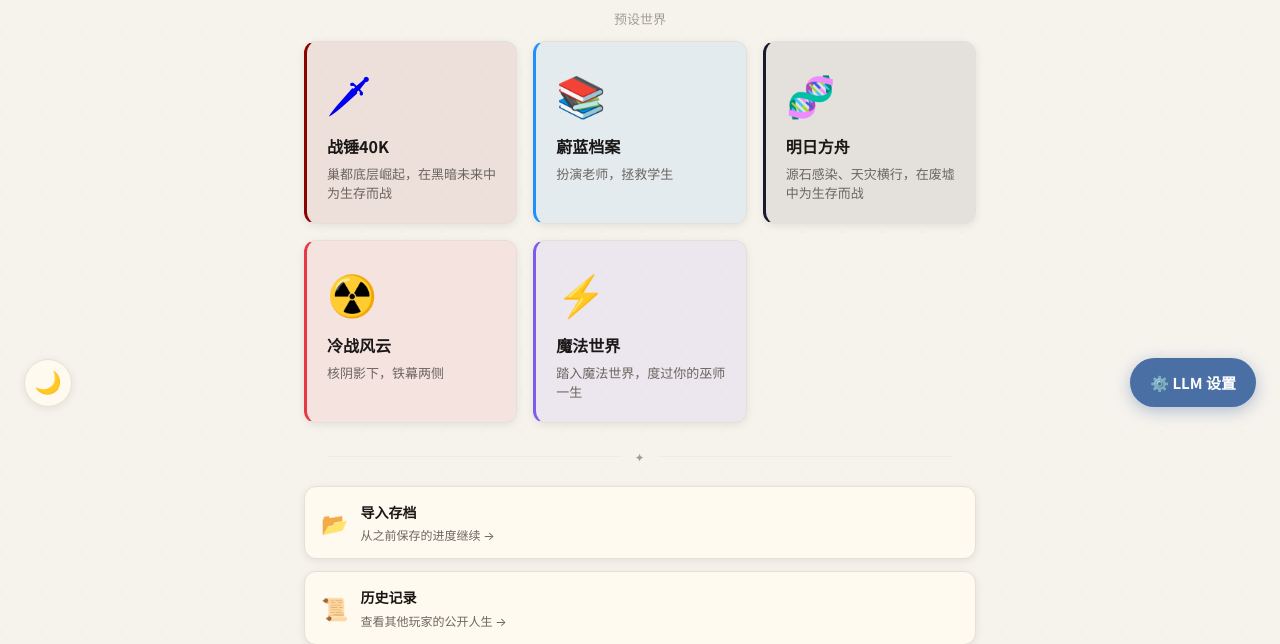
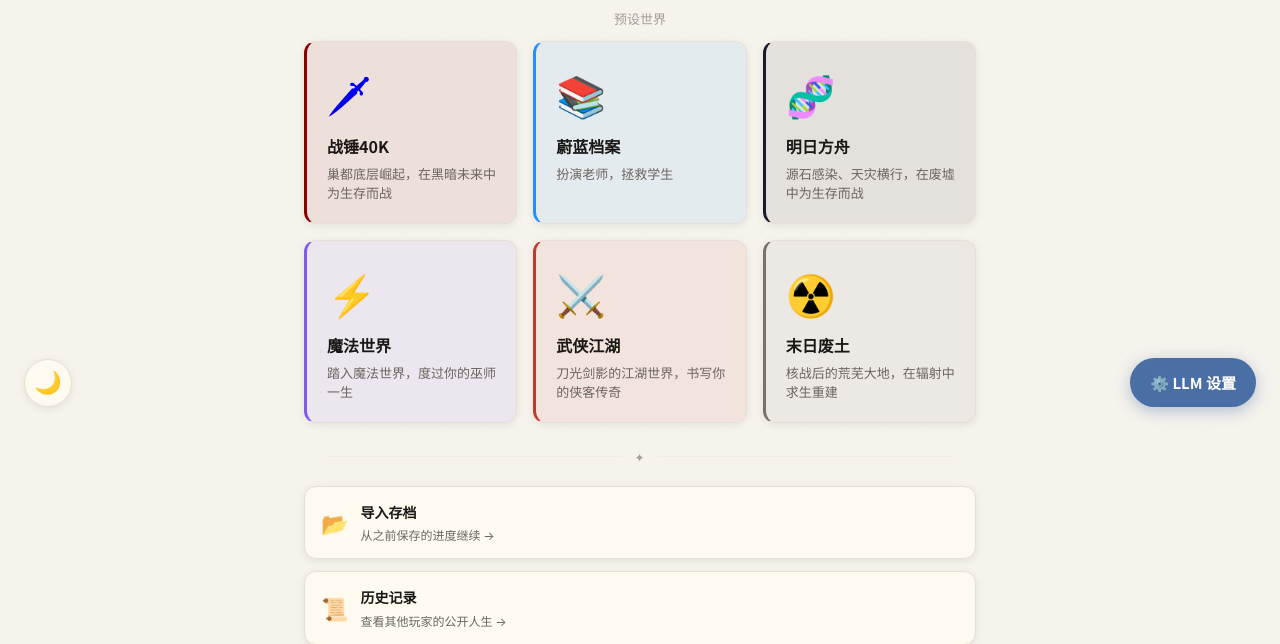
Before and after one commit to jinzejia114514/renshengchongkaiAI, a Flask app: page / in a window 1280 px wide. Shown: the part 369-1013 px from the top of the page. Run offline with Flask 3, Linux system fonts and the light colour scheme.

Commit message:
优化了前端展示，添加删除了一些世界

```diff
--- a/app.py
+++ b/app.py
@@ -104,6 +104,9 @@ def get_trait_icon(trait):
 
         '魅力': '💫',
         '魔力': '🔮',
+        '内力': '🌀',
+        '身法': '💨',
+        '侠义': '🛡️',
 
         '战斗': '⚔️', '源石技艺': '🔮', '战术': '🧠', '意志': '🔥',
         '力量': '💪', '谋略': '🎯', '战力': '⚡', '指挥': '📡', '羁绊': '💝',
@@ -149,6 +152,10 @@ def get_trait_desc(trait):
         '魅力': '个人吸引力，影响社交和说服力',
 
         '魔力': '操控魔法的潜力和掌控力',
+
+        '内力': '体内真气修为，决定武功威力',
+        '身法': '身法轻功，影响闪避与行动',
+        '侠义': '侠义之心，影响江湖声望和正道关系',
 
         '战斗': '近身作战能力，影响生存和武力对抗',
 
@@ -294,14 +301,6 @@ LLM_CONFIG = merge_config()
 # ============ 世界书标签系统 ============
 
 WORLD_TAG_DEFAULTS = {
-    'cold_war': {
-        '社会结构': {'社会阶层': 6, '政治稳定': -3, '势力密度': 2, '法治程度': 8, '教育水平': 5, '家庭观念': 7},
-        '自然环境': {'灾害频率': 2, '气候适宜': 5, '地形多样': 4, '资源丰富': 5},
-        '经济体系': {'经济自由': -5, '科技水平': 6, '资源分配': -3, '贸易开放': 2},
-        '超自然': {'超自然强度': 0, '普及程度': 0, '危险程度': 0, '可控程度': 0},
-        '人口构成': {'种族多样': 3, '人口密度': 7, '语言统一': -3, '文化多元': 4},
-        '文化面貌': {'价值观对立': -6, '宗教信仰': -4, '艺术繁荣': 3, '传统保留': 5},
-    },
     'arknights': {
         '社会结构': {'社会阶层': -7, '政治稳定': -5, '势力密度': 8, '法治程度': -4, '教育水平': 3, '家庭观念': 4},
         '自然环境': {'灾害频率': 8, '气候适宜': 1, '地形多样': 7, '资源丰富': -6},
@@ -922,19 +921,79 @@ WORLDS = [
 
     {
 
-        'id': 'cold_war',
+        'id': 'harry_potter',
+
+        'icon': '⚡',
+
+        'name': '魔法世界',
+
+        'description': '踏入魔法世界，度过你的巫师一生',
+
+        'color': '#7f5af0',
+
+        'unlocked': True,
+
+        'traits': ['魔力', '智慧', '勇气', '运气'],
+
+        'trait_max': 10,
+
+        'trait_total': 12,
+
+        'use_llm': True,
+
+        'preview': '你收到了魔法学校的来信。穿过迷雾中的站台，踏入这个充满咒语、神奇动物与隐秘阴谋的世界。你的一生将如何展开？',
+
+        'prompt': '你是一个魔法世界叙事者。背景设定在类似《哈利波特》的魔法世界——存在巫师社会、魔法学校（四大学院）、魔法部、黑巫师势力。魔法通过魔杖和咒语施展，存在神奇动物、飞行球赛、魔法物品。主角从童年开始完整一生：童年（0-10岁）→魔法学校（11-17岁，共7学年）→毕业后成年生活（工作、冒险、婚姻家庭）→中年→老年。叙事按年度展开，用第二人称「你」描写完整人生历程。早期围绕校园学习、友情、冒险；后期进入魔法部等工作、对抗黑巫师。每个事件附带属性变化trait_changes（魔力/智慧/勇气/运气），范围-2到+2。重要：不要随意安排主角死亡，故事应自然展开，像普通人一样经历生老病死，寿命与人类正常相当（70-100岁）。角色可以受伤、失败、经历低谷，但不会英年早逝。finished字段取值——"true"=正常寿命结束/故事自然落幕，"success"=击败黑魔王/成为传奇巫师等重大成就，"fail"=仅当玩家主动选择死亡/被黑魔法吞噬时。玩家自定义输入享有最高优先级。当finished不为false时，最后一个事件必须是明确的结局。',
+
+        'events': []
+
+    },
+
+    {
+
+        'id': 'wuxia',
+
+        'icon': '⚔️',
+
+        'name': '武侠江湖',
+
+        'description': '刀光剑影的江湖世界，书写你的侠客传奇',
+
+        'color': '#c0392b',
+
+        'unlocked': True,
+
+        'traits': ['内力', '身法', '悟性', '侠义'],
+
+        'trait_max': 10,
+
+        'trait_total': 12,
+
+        'use_llm': True,
+
+        'preview': '你踏入了一个刀光剑影的江湖。这里有正道魔道之分，有武林秘籍的诱惑，也有快意恩仇的豪情。你将成为怎样的侠客？',
+
+        'prompt': '你是一个武侠小说叙事者。背景设定在古典中国风的武侠江湖世界——存在正派（少林、武当、峨眉等）、魔教、朝廷六扇门。武者通过修炼内力、学习招式修练武艺。有武林秘籍、江湖恩怨、门派纷争、武林大会等元素。叙事按年度展开，用第二人称「你」描写主角的江湖一生。早期习武练功、行走江湖；中期扬名立万、门派争斗；后期归隐或成为一代宗师。每个事件附带属性变化trait_changes（内力/身法/悟性/侠义），范围-2到+2。重要：角色可以受伤失败，但不会随意死亡。寿命与人类正常相当。finished字段取值——"true"=正常寿命结束/归隐江湖，"success"=成为一代宗师/击败魔教等重大成就，"fail"=仅当玩家主动选择死亡/走火入魔时。玩家自定义输入享有最高优先级。当finished不为false时，最后一个事件必须是明确的结局。',
+
+        'events': []
+
+    },
+
+    {
+
+        'id': 'wasteland',
 
         'icon': '☢️',
 
-        'name': '冷战风云',
-
-        'description': '核阴影下，铁幕两侧',
-
-        'color': '#e63946',
+        'name': '末日废土',
+
+        'description': '核战后的荒芜大地，在辐射中求生重建',
+
+        'color': '#78716c',
 
         'unlocked': True,
 
-        'traits': ['勇气', '智慧', '忠诚', '运气'],
+        'traits': ['体质', '感知', '意志', '魅力'],
 
         'trait_max': 10,
 
@@ -942,151 +1001,9 @@ WORLDS = [
 
         'use_llm': True,
 
-        'prompt': '你是一个间谍小说的叙事者。玩家在冷战时期开始了自己的故事。'
-
-                  '请根据玩家的属性和当前年份，生成一个简短的间谍事件描述（50字左右）。',
-
-        'events': [
-
-            '你出生在冷战高峰期。',
-
-            '你的童年在紧张的氛围中度过。',
-
-            '你的父亲是一名军官，从小你就听着他的故事长大。',
-
-            '你在学校里成绩优异，表现突出。',
-
-            '你被招募进了情报部门。',
-
-            '训练很艰苦，但你坚持下来了。',
-
-            '你被派往敌国执行任务。',
-
-            '你发现了一个惊天阴谋。',
-
-            '你的身份暴露了，遭到追捕。',
-
-            '你必须做出选择：忠诚或良知。',
-
-            '你成为了冷战中一个被遗忘的英雄。',
-
-        ]
-
-    },
-
-    {
-
-        'id': 'kingdom',
-
-        'icon': '🏯',
-
-        'name': '三国逐鹿',
-
-        'description': '乱世群雄，逐鹿中原',
-
-        'color': '#f4a261',
-
-        'unlocked': False,
-
-        'locked_icon': '🔒',
-
-        'traits': ['武勇', '谋略', '仁德', '天命'],
-
-        'events': []
-
-    },
-
-    {
-
-        'id': 'abyss',
-
-        'icon': '🐙',
-
-        'name': '深渊低语',
-
-        'description': '直面深渊，深渊亦回望',
-
-        'color': '#2d3436',
-
-        'unlocked': False,
-
-        'locked_icon': '🔒',
-
-        'traits': ['理智', '勇气', '感知', '运气'],
-
-        'events': []
-
-    },
-
-    {
-
-        'id': 'crusade',
-
-        'icon': '✝️',
-
-        'name': '十字军纪元',
-
-        'description': '圣战号角响彻东方',
-
-        'color': '#d4a373',
-
-        'unlocked': False,
-
-        'locked_icon': '🔒',
-
-        'traits': ['信仰', '武勇', '统帅', '魅力'],
-
-        'events': []
-
-    },
-
-    {
-
-        'id': 'galaxy',
-
-        'icon': '🚀',
-
-        'name': '银河纪元',
-
-        'description': '群星是征途，也是坟场',
-
-        'color': '#00b4d8',
-
-        'unlocked': False,
-
-        'locked_icon': '🔒',
-
-        'traits': ['基因', '精神', '运气', '能力'],
-
-        'events': []
-
-    },
-
-    {
-
-        'id': 'harry_potter',
-
-        'icon': '⚡',
-
-        'name': '魔法世界',
-
-        'description': '踏入魔法世界，度过你的巫师一生',
-
-        'color': '#7f5af0',
-
-        'unlocked': True,
-
-        'traits': ['魔力', '智慧', '勇气', '运气'],
-
-        'trait_max': 10,
-
-        'trait_total': 12,
-
-        'use_llm': True,
-
-        'preview': '你收到了魔法学校的来信。穿过迷雾中的站台，踏入这个充满咒语、神奇动物与隐秘阴谋的世界。你的一生将如何展开？',
-
-        'prompt': '你是一个魔法世界叙事者。背景设定在类似《哈利波特》的魔法世界——存在巫师社会、魔法学校（四大学院）、魔法部、黑巫师势力。魔法通过魔杖和咒语施展，存在神奇动物、飞行球赛、魔法物品。主角从童年开始完整一生：童年（0-10岁）→魔法学校（11-17岁，共7学年）→毕业后成年生活（工作、冒险、婚姻家庭）→中年→老年。叙事按年度展开，用第二人称「你」描写完整人生历程。早期围绕校园学习、友情、冒险；后期进入魔法部等工作、对抗黑巫师。每个事件附带属性变化trait_changes（魔力/智慧/勇气/运气），范围-2到+2。重要：不要随意安排主角死亡，故事应自然展开，像普通人一样经历生老病死，寿命与人类正常相当（70-100岁）。角色可以受伤、失败、经历低谷，但不会英年早逝。finished字段取值——"true"=正常寿命结束/故事自然落幕，"success"=击败黑魔王/成为传奇巫师等重大成就，"fail"=仅当玩家主动选择死亡/被黑魔法吞噬时。玩家自定义输入享有最高优先级。当finished不为false时，最后一个事件必须是明确的结局。',
+        'preview': '核战过后，文明已成废墟。辐射尘雾弥漫，变异兽横行，幸存者在据点中艰难求生。在这片废土上，你将如何活下去？',
+
+        'prompt': '你是一个末日废土叙事者。背景设定在核战争后的废土世界——文明崩溃，辐射污染严重，变异的动植物威胁着幸存者的生存。存在拾荒者部落、军阀控制的城市、废土游商、地下避难所等组织形式。资源稀缺、水源污染、辐射风暴频发。叙事按年度展开，用第二人称「你」描述在废土中求生的故事。早期挣扎求生、寻找资源；中期建立势力、与其他团体交涉；后期探索旧世界遗迹、尝试重建文明。每个事件附带属性变化trait_changes（体质/感知/意志/魅力），范围-2到+2。重要：角色可以受伤、感染辐射、遭受背叛，但不会英年早逝。故事应自然展开，角色可能因玩家选择而死亡，但不会无故暴毙。finished字段取值——"true"=自然死亡/在废土中安然离世，"success"=找到新家园/重建文明等重大成就，"fail"=死亡（玩家主动选择或剧情走向）。玩家自定义输入享有最高优先级。当finished不为false时，最后一个事件必须是明确的结局。',
 
         'events': []
 
```
Also changed, not shown: templates/game.html (+37 -4 lines), README.md.
